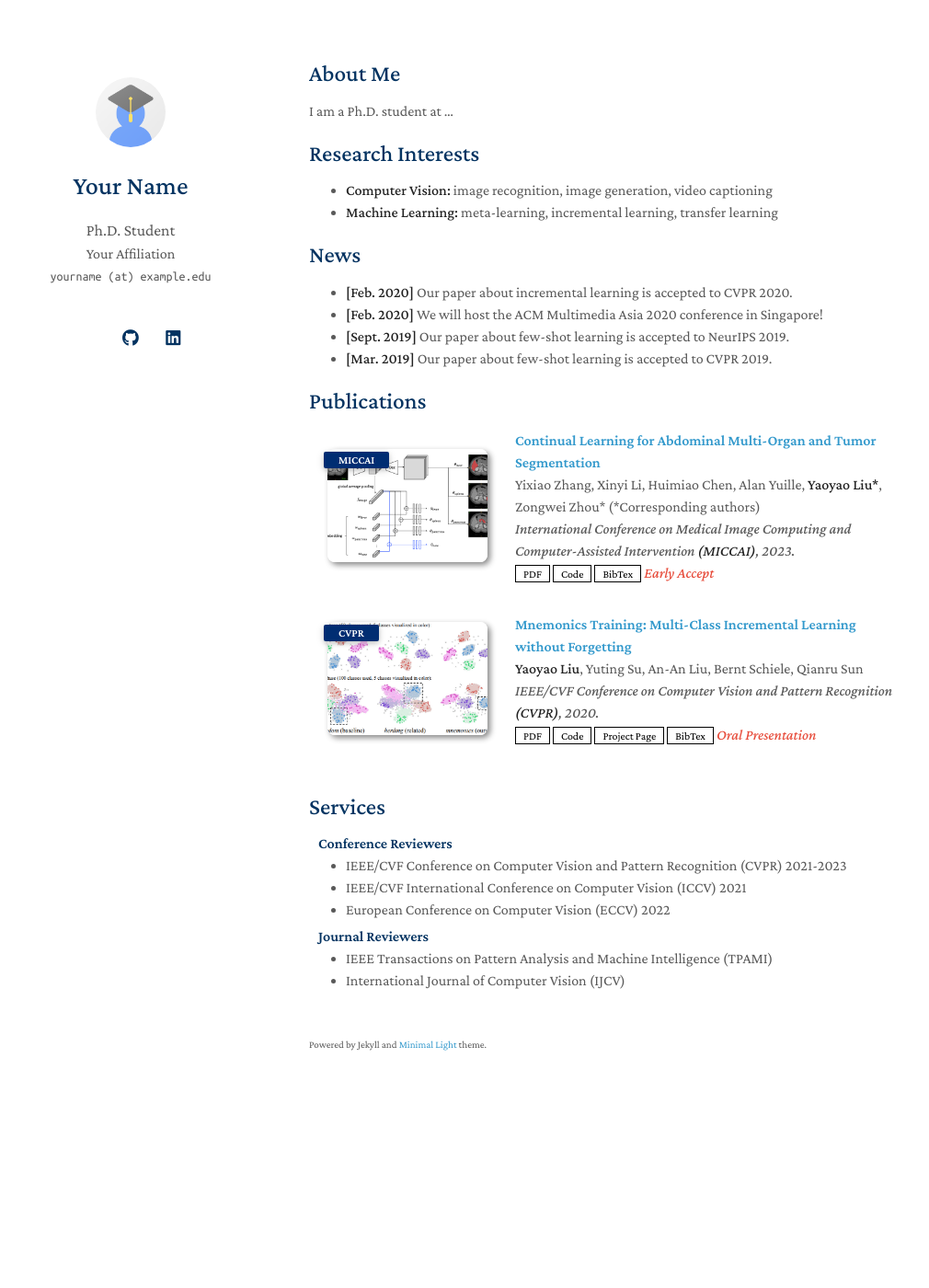
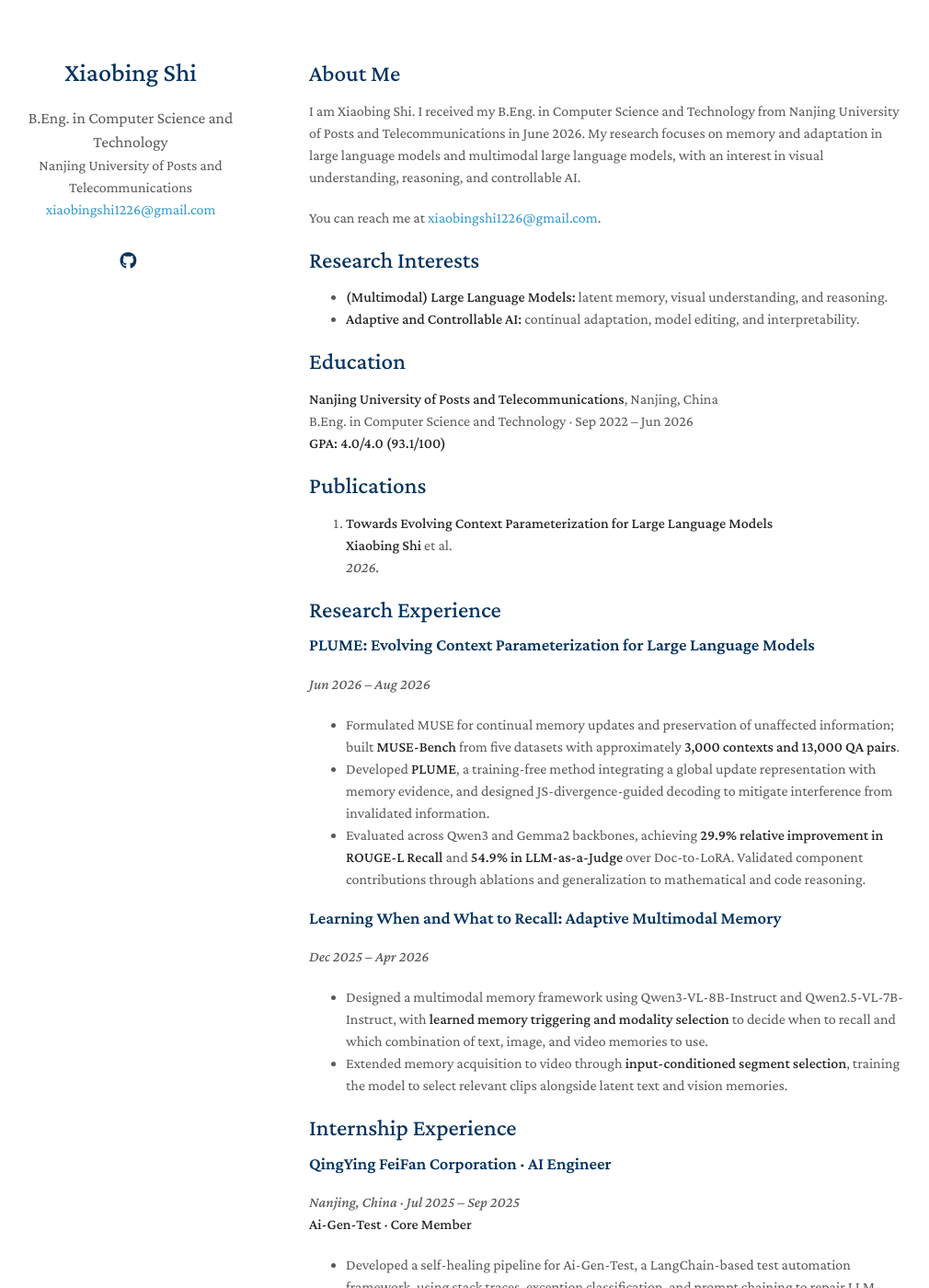
Before and after one commit to xbshi1226/xbshi1226.github.io, a Jekyll site: the page built from index.md, in a window 1280 px wide and 1400 px high. Shown: the whole window at 92% size, without its empty margins (134-1144 px from the left). Built offline with Jekyll 4.4.1, drawn with Linux system fonts in a browser that asks for light colours; a style sheet for code colours, icons or effects is not loaded; our own code applies the rules of GitHub Pages for plain Markdown files; some of the changed text lies outside the part shown.

Commit message:
Update academic profile from CV

```diff
--- a/_config.yml
+++ b/_config.yml
@@ -1,50 +1,20 @@
-# Basic Information
-title: Your Name
-position: Ph.D. Student
-affiliation: Your Affiliation
-email: yourname (at) example.edu
-
-# Search Engine Optimization (SEO)
-# The following information is used to improve the website traffic from search engines, e.g., Google.
-keywords: minimal light
-description: The Minimal Light is a simple and elegant jekyll theme for academic personal homepage.
-canonical: https://minimal-light-theme.yliu.me/
-
-# Links
-# If you don't need one of them, you may delete the corresponding line.
-google_scholar: https://scholar.google.com/
-cv_link: assets/files/curriculum_vitae.pdf
-github_link: https://github.com/
-linkedin: https://www.linkedin.com/
-twitter: https://twitter.com/
-
-# Images (e.g., your profile picture and your website's favicon)
-# "favicon" and "favicon_dark" are used for the light and dark modes, respectively.
-avatar: ./assets/img/avatar.png
+title: Xiaobing Shi
+position: B.Eng. in Computer Science and Technology
+affiliation: Nanjing University of Posts and Telecommunications
+email: xiaobingshi1226@gmail.com
+keywords: Xiaobing Shi, large language models, multimodal memory, continual adaptation, model editing
+description: Xiaobing Shi's academic homepage. Research on latent memory, visual understanding, reasoning, and adaptive and controllable AI.
+url: https://xbshi1226.github.io
+baseurl: ""
+canonical: https://xbshi1226.github.io/
+github_link: https://github.com/xbshi1226
+# Add a personal avatar and verified CV PDF when available.
 favicon: ./assets/img/favicon.png
 favicon_dark: ./assets/img/favicon-dark.png
-
-# Footnote
-# You may use the option to disable the footnote, "Powered by Jekyll and Minimal Light theme."
 enable_footnote: true
-
-# Auto Dark Mode
-# You may use the option to disable the automatic dark theme
 auto_dark_mode: true
-
-# Font
-# You can use this option to choose between Serif or Sans Serif fonts.
-font: "Serif" # or "Sans Serif"
-
-# Google Analytics ID
-# Please remove this if you don't use Google Analytics
-google_analytics: UA-111540567-4
-
-# Use this project as a remote theme for GitHub Pages
-# See the guide here: https://docs.github.com/en/pages/setting-up-a-github-pages-site-with-jekyll/adding-a-theme-to-your-github-pages-site-using-jekyll
-remote_theme: yaoyao-liu/minimal-light
-
-# The following files will be removed from the generated website.
+font: "Serif"
+# Layouts and styles are included locally.
 exclude:
   - Gemfile
   - Gemfile.lock
@@ -55,3 +25,4 @@ exclude:
   - LICENSE
   - minimal-light.gemspec
   - html_source_file/
+  - assets/files/curriculum_vitae.pdf
--- a/_data/publications.yml
+++ b/_data/publications.yml
@@ -1,22 +1,5 @@
 main:
-
-  - title: Continual Learning for Abdominal Multi-Organ and Tumor Segmentation
-    authors: Yixiao Zhang, Xinyi Li, Huimiao Chen, Alan Yuille, <strong>Yaoyao Liu*</strong>, Zongwei Zhou* (*Corresponding authors)
-    conference_short: MICCAI
-    conference: International Conference on Medical Image Computing and Computer-Assisted Intervention <strong>(MICCAI)</strong>, 2023.
-    pdf: https://arxiv.org/pdf/2306.00988.pdf
-    code: https://github.com/MrGiovanni/ContinualLearning
-    bibtex: https://bib.yliu.me/MICCAI23.txt
-    image: ./assets/img/teaser_example_2.png
-    notes: Early Accept
-
-  - title: "Mnemonics Training: Multi-Class Incremental Learning without Forgetting"
-    authors: <strong>Yaoyao Liu</strong>, Yuting Su, An-An Liu, Bernt Schiele, Qianru Sun
-    conference_short: CVPR
-    conference: IEEE/CVF Conference on Computer Vision and Pattern Recognition <strong>(CVPR)</strong>, 2020.
-    pdf: https://arxiv.org/pdf/2002.10211.pdf
-    code: https://github.com/yaoyao-liu/class-incremental-learning/tree/main/mnemonics-training
-    page: https://class-il.mpi-inf.mpg.de/mnemonics/
-    bibtex: https://class-il.mpi-inf.mpg.de/mnemonics/
-    notes: Oral Presentation
-    image: ./assets/img/teaser_example.png
+  - title: Towards Evolving Context Parameterization for Large Language Models
+    authors: "<strong>Xiaobing Shi</strong> et al."
+    conference: "2026."
+    # The CV contains a placeholder arXiv ID. Add a verified URL when available.
--- a/_includes/publications.md
+++ b/_includes/publications.md
@@ -1,51 +1,15 @@
-<h2 id="publications" style="margin: 2px 0px -15px;">Publications</h2>
+<h2 id="publications">Publications</h2>
 
-<div class="publications">
-<ol class="bibliography">
-
-{% for link in site.data.publications.main %}
-
-<li>
-<div class="pub-row">
-  <div class="col-sm-3 abbr" style="position: relative;padding-right: 15px;padding-left: 15px;">
-    {% if link.image %}
-    <img src="{{ link.image }}" class="teaser img-fluid z-depth-1" style="width=100;height=40%">
-    {% if link.conference_short %}
-    <abbr class="badge">{{ link.conference_short }}</abbr>
+<ol>
+{% for publication in site.data.publications.main %}
+  <li>
+    {% if publication.pdf %}
+    <strong><a href="{{ publication.pdf }}">{{ publication.title }}</a></strong><br>
+    {% else %}
+    <strong>{{ publication.title }}</strong><br>
     {% endif %}
-    {% endif %}
-  </div>
-  <div class="col-sm-9" style="position: relative;padding-right: 15px;padding-left: 20px;">
-      <div class="title"><a href="{{ link.pdf }}">{{ link.title }}</a></div>
-      <div class="author">{{ link.authors }}</div>
-      <div class="periodical"><em>{{ link.conference }}</em>
-      </div>
-    <div class="links">
-      {% if link.pdf %}
-      <a href="{{ link.pdf }}" class="btn btn-sm z-depth-0" role="button" target="_blank" style="font-size:12px;">PDF</a>
-      {% endif %}
-      {% if link.code %}
-      <a href="{{ link.code }}" class="btn btn-sm z-depth-0" role="button" target="_blank" style="font-size:12px;">Code</a>
-      {% endif %}
-      {% if link.page %}
-      <a href="{{ link.page }}" class="btn btn-sm z-depth-0" role="button" target="_blank" style="font-size:12px;">Project Page</a>
-      {% endif %}
-      {% if link.bibtex %}
-      <a href="{{ link.bibtex }}" class="btn btn-sm z-depth-0" role="button" target="_blank" style="font-size:12px;">BibTex</a>
-      {% endif %}
-      {% if link.notes %}
-      <strong> <i style="color:#e74d3c">{{ link.notes }}</i></strong>
-      {% endif %}
-      {% if link.others %}
-      {{ link.others }}
-      {% endif %}
-    </div>
-  </div>
-</div>
-</li>
-<br>
-
+    {{ publication.authors }}<br>
+    <em>{{ publication.conference }}</em>
+  </li>
 {% endfor %}
-
 </ol>
-</div>
--- a/_layouts/homepage.html
+++ b/_layouts/homepage.html
@@ -50,11 +50,15 @@
         <br>
         {% endif %}
         {% if site.affiliation %}
-        <a href="{{ site.affiliation_link }}" rel="noopener"><autocolor>{{ site.affiliation }}</autocolor></a>
+        {% if site.affiliation_link %}
+        <a href="{{ site.affiliation_link }}" rel="noopener">{{ site.affiliation }}</a>
+        {% else %}
+        <span>{{ site.affiliation }}</span>
+        {% endif %}
         <br>
         {% endif %}
         {% if site.email %}
-        <email>{{ site.email }}</email>
+        <a href="mailto:{{ site.email }}">{{ site.email }}</a>
         {% endif %}
 
         <br>
--- a/index.md
+++ b/index.md
@@ -4,20 +4,54 @@ layout: homepage
 
 ## About Me
 
-I am a Ph.D. student at ...
+I am Xiaobing Shi. I received my B.Eng. in Computer Science and Technology from Nanjing University of Posts and Telecommunications in June 2026. My research focuses on memory and adaptation in large language models and multimodal large language models, with an interest in visual understanding, reasoning, and controllable AI.
+
+You can reach me at [xiaobingshi1226@gmail.com](mailto:xiaobingshi1226@gmail.com).
 
 ## Research Interests
 
-- **Computer Vision:** image recognition, image generation, video captioning
-- **Machine Learning:** meta-learning, incremental learning, transfer learning
+- **(Multimodal) Large Language Models:** latent memory, visual understanding, and reasoning.
+- **Adaptive and Controllable AI:** continual adaptation, model editing, and interpretability.
 
-## News
+## Education
 
-- **[Feb. 2020]** Our paper about incremental learning is accepted to CVPR 2020.
-- **[Feb. 2020]** We will host the ACM Multimedia Asia 2020 conference in Singapore!
-- **[Sept. 2019]** Our paper about few-shot learning is accepted to NeurIPS 2019.
-- **[Mar. 2019]** Our paper about few-shot learning is accepted to CVPR 2019.
+**Nanjing University of Posts and Telecommunications**, Nanjing, China<br>
+B.Eng. in Computer Science and Technology · Sep 2022 – Jun 2026<br>
+**GPA: 4.0/4.0 (93.1/100)**
 
 {% include_relative _includes/publications.md %}
 
-{% include_relative _includes/services.md %}
+## Research Experience
+
+### PLUME: Evolving Context Parameterization for Large Language Models
+
+*Jun 2026 – Aug 2026*
+
+- Formulated MUSE for continual memory updates and preservation of unaffected information; built **MUSE-Bench** from five datasets with approximately **3,000 contexts and 13,000 QA pairs**.
+- Developed **PLUME**, a training-free method integrating a global update representation with memory evidence, and designed JS-divergence-guided decoding to mitigate interference from invalidated information.
+- Evaluated across Qwen3 and Gemma2 backbones, achieving **29.9% relative improvement in ROUGE-L Recall** and **54.9% in LLM-as-a-Judge** over Doc-to-LoRA. Validated component contributions through ablations and generalization to mathematical and code reasoning.
+
+### Learning When and What to Recall: Adaptive Multimodal Memory
+
+*Dec 2025 – Apr 2026*
+
+- Designed a multimodal memory framework using Qwen3-VL-8B-Instruct and Qwen2.5-VL-7B-Instruct, with **learned memory triggering and modality selection** to decide when to recall and which combination of text, image, and video memories to use.
+- Extended memory acquisition to video through **input-conditioned segment selection**, training the model to select relevant clips alongside latent text and vision memories.
+
+## Internship Experience
+
+### QingYing FeiFan Corporation · AI Engineer
+
+*Nanjing, China · Jul 2025 – Sep 2025*<br>
+**Ai-Gen-Test · Core Member**
+
+- Developed a self-healing pipeline for Ai-Gen-Test, a LangChain-based test automation framework, using stack traces, exception classification, and prompt chaining to repair LLM-generated code.
+- Reduced average test execution time from **12 minutes to 2 minutes (6× speedup)** by introducing service virtualization to mock high-latency dependencies and streamlining test setup and teardown.
+
+## Awards & Honors
+
+- **Xiaomi Scholarship (Top 0.1%)**, 2025
+- **Outstanding Undergraduate (Top 0.1%)**, 2025
+- **QingShuXueTang Scholarship (Top 1%)**, 2024
+- **Excellent Student Award (Top 3%)**, 2023, 2024, 2025
+- **First-Class Scholarship for Outstanding Students (Top 5%)**, 2023, 2024, 2025
```
